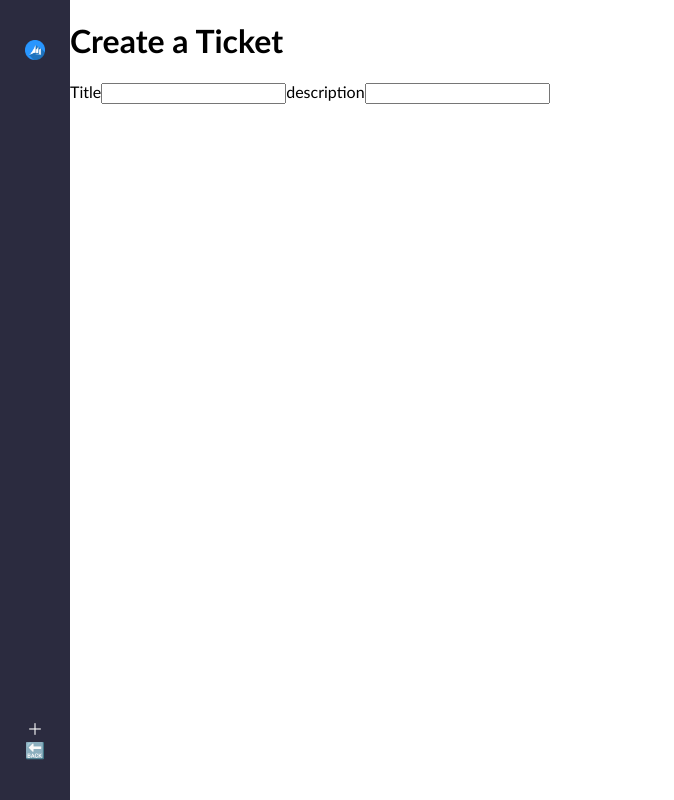
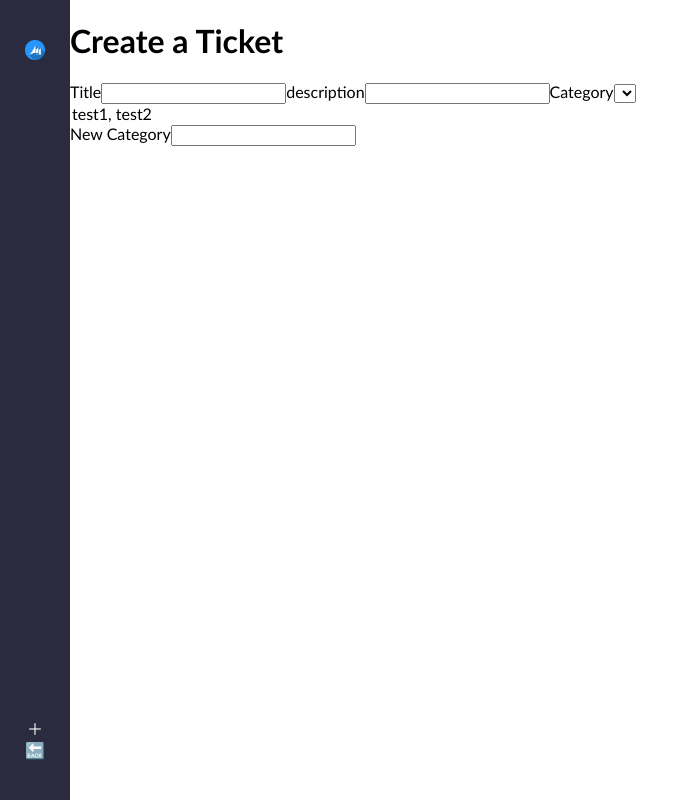
Before and after one commit to arjunivor/crm_app, a React (Create React App) app: page /ticket in a window 1280 px wide. Shown: the whole page, without its empty margins (0-674 px from the left). Built offline with nearby package versions, Linux system fonts and the light colour scheme.

Commit message:
updated ticket page, fixed bug

```diff
--- a/src/pages/TicketPage.js
+++ b/src/pages/TicketPage.js
@@ -20,6 +20,7 @@ const TicketPage = () => {
       [name]: value,
     }));
   };
+  const categories = ["test1, test2"];
 
   console.log(formData);
 
@@ -45,7 +46,30 @@ const TicketPage = () => {
               type="text"
               onChange={handleChange}
               required={true}
-              value={formData.title}
+              value={formData.description}
+            />
+
+            <label>Category</label>
+            <select
+              name="category"
+              value={formData.category}
+              onChange={handleChange}
+            ></select>
+
+            {categories?.map((category, _index) => (
+              <option key={_index} value={category}>
+                {category}
+              </option>
+            ))}
+
+            <label htmlFor="new-category">New Category</label>
+            <input
+              id="new-category"
+              name="category"
+              type="text"
+              onChange={handleChange}
+              required={true}
+              value={formData.category}
             />
           </section>
         </form>
```
